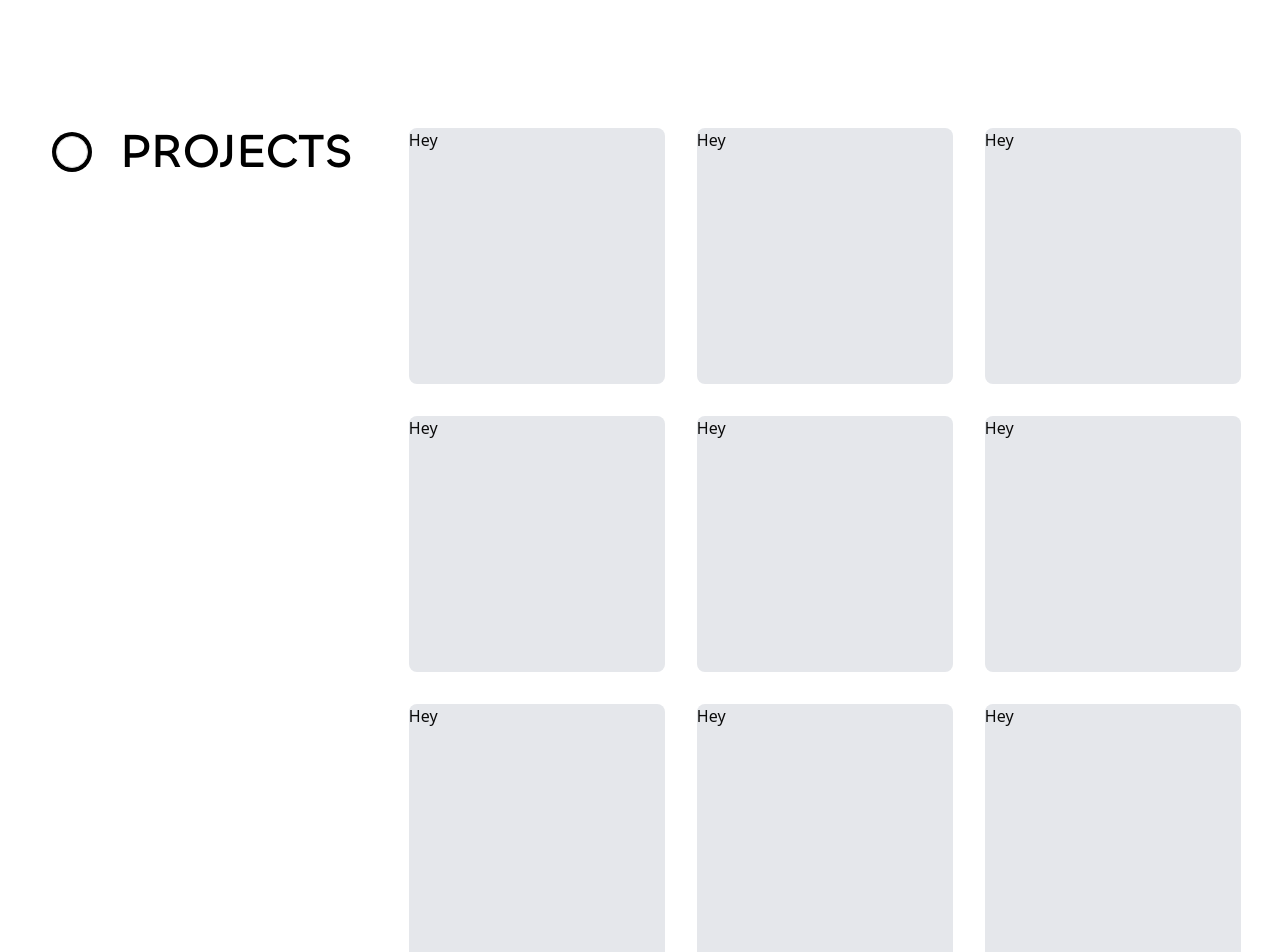
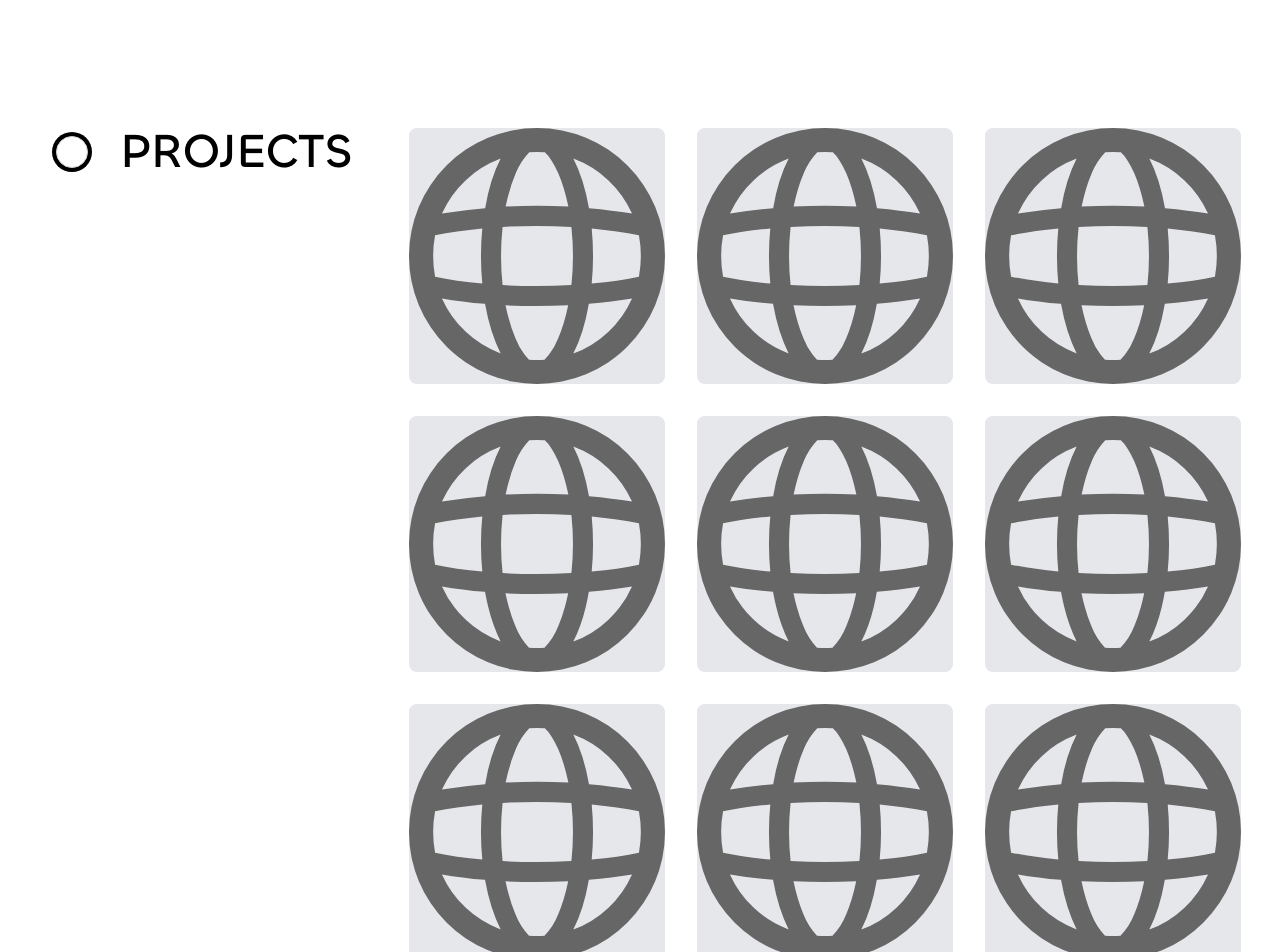
Before and after one commit to Shruthi1935/CSGirls_WebDev_Workshop, a Next.js app in the folder my-portfolio/: page / in a window 1280 px wide. Shown: the part 1680-2632 px from the top of the page. Built offline with nearby package versions, Linux system fonts and the light colour scheme.

Commit message:
Added links and images to projects section

```diff
--- a/my-portfolio/app/page.js
+++ b/my-portfolio/app/page.js
@@ -2,7 +2,6 @@ import { FaGithub, FaLinkedin, FaFileAlt, FaFile} from "react-icons/fa";
 import React from "react";
 import { Timeline } from "@/components/ui/timeline";
 import "./globals.css";
-
 import { SiPython, SiCplusplus, SiR, SiRstudioide, SiJavascript, SiTypescript, SiSqlite, SiHtml5, SiCss3, SiTailwindcss, SiReact, SiExpress, SiNodedotjs, SiNextdotjs, SiVite, SiMysql, SiFirebase, SiVercel, SiGit, SiGithub, SiNpm, SiFigma} from "react-icons/si";
 
 
@@ -58,25 +57,42 @@ export default function Home() {
         <section id="Projects" className="">
           <div className="flex flex-col space-y-8 pr-8 ml-auto w-max">
             <div className="flex flex-row space-x-8">
-              <div className="bg-gray-200 h-64 w-64 rounded-md cursor-pointer hover:scale-110 duration-500"> Hey </div>
-              <div className="bg-gray-200 h-64 w-64 rounded-md cursor-pointer hover:scale-110 duration-500"> Hey </div>
-              <div className="bg-gray-200 h-64 w-64 rounded-md cursor-pointer hover:scale-110 duration-500"> Hey </div>
+              <a href="https://www.linkedin.com/in/shruthi-yenamagandla-23883428b/" target="_blank">
+                <img src="/globe.svg" alt="Description" className="bg-gray-200 h-64 w-64 rounded-md cursor-pointer hover:scale-110 duration-500"/>
+              </a>
+              <a href="https://www.linkedin.com/in/shruthi-yenamagandla-23883428b/" target="_blank">
+                <img src="/globe.svg" alt="Description" className="bg-gray-200 h-64 w-64 rounded-md cursor-pointer hover:scale-110 duration-500"/>
+              </a>
+              <a href="https://www.linkedin.com/in/shruthi-yenamagandla-23883428b/" target="_blank">
+                <img src="/globe.svg" alt="Description" className="bg-gray-200 h-64 w-64 rounded-md cursor-pointer hover:scale-110 duration-500"/>
+              </a>
             </div>
             <div className="flex flex-row space-x-8">
-              <div className="bg-gray-200 h-64 w-64 rounded-md cursor-pointer hover:scale-110 duration-500"> Hey </div>
-              <div className="bg-gray-200 h-64 w-64 rounded-md cursor-pointer hover:scale-110 duration-500"> Hey </div>
-              <div className="bg-gray-200 h-64 w-64 rounded-md cursor-pointer hover:scale-110 duration-500"> Hey </div>
+              <a href="https://www.linkedin.com/in/shruthi-yenamagandla-23883428b/" target="_blank">
+                <img src="/globe.svg" alt="Description" className="bg-gray-200 h-64 w-64 rounded-md cursor-pointer hover:scale-110 duration-500"/>
+              </a>
+              <a href="https://www.linkedin.com/in/shruthi-yenamagandla-23883428b/" target="_blank">
+                <img src="/globe.svg" alt="Description" className="bg-gray-200 h-64 w-64 rounded-md cursor-pointer hover:scale-110 duration-500"/>
+              </a>
+              <a href="https://www.linkedin.com/in/shruthi-yenamagandla-23883428b/" target="_blank">
+                <img src="/globe.svg" alt="Description" className="bg-gray-200 h-64 w-64 rounded-md cursor-pointer hover:scale-110 duration-500"/>
+              </a>
             </div>
             <div className="flex flex-row space-x-8">
-              <div className="bg-gray-200 h-64 w-64 rounded-md cursor-pointer hover:scale-110 duration-500"> Hey </div>
-              <div className="bg-gray-200 h-64 w-64 rounded-md cursor-pointer hover:scale-110 duration-500"> Hey </div>
-              <div className="bg-gray-200 h-64 w-64 rounded-md cursor-pointer hover:scale-110 duration-500"> Hey </div>
+              <a href="https://www.linkedin.com/in/shruthi-yenamagandla-23883428b/" target="_blank">
+                <img src="/globe.svg" alt="Description" className="bg-gray-200 h-64 w-64 rounded-md cursor-pointer hover:scale-110 duration-500"/>
+              </a>
+              <a href="https://www.linkedin.com/in/shruthi-yenamagandla-23883428b/" target="_blank">
+                <img src="/globe.svg" alt="Description" className="bg-gray-200 h-64 w-64 rounded-md cursor-pointer hover:scale-110 duration-500"/>
+              </a>
+              <a href="https://www.linkedin.com/in/shruthi-yenamagandla-23883428b/" target="_blank">
+                <img src="/globe.svg" alt="Description" className="bg-gray-200 h-64 w-64 rounded-md cursor-pointer hover:scale-110 duration-500"/>
+              </a>
             </div>
           </div>
         </section>
       ),
     },
-
   ];
 
   return (
```
